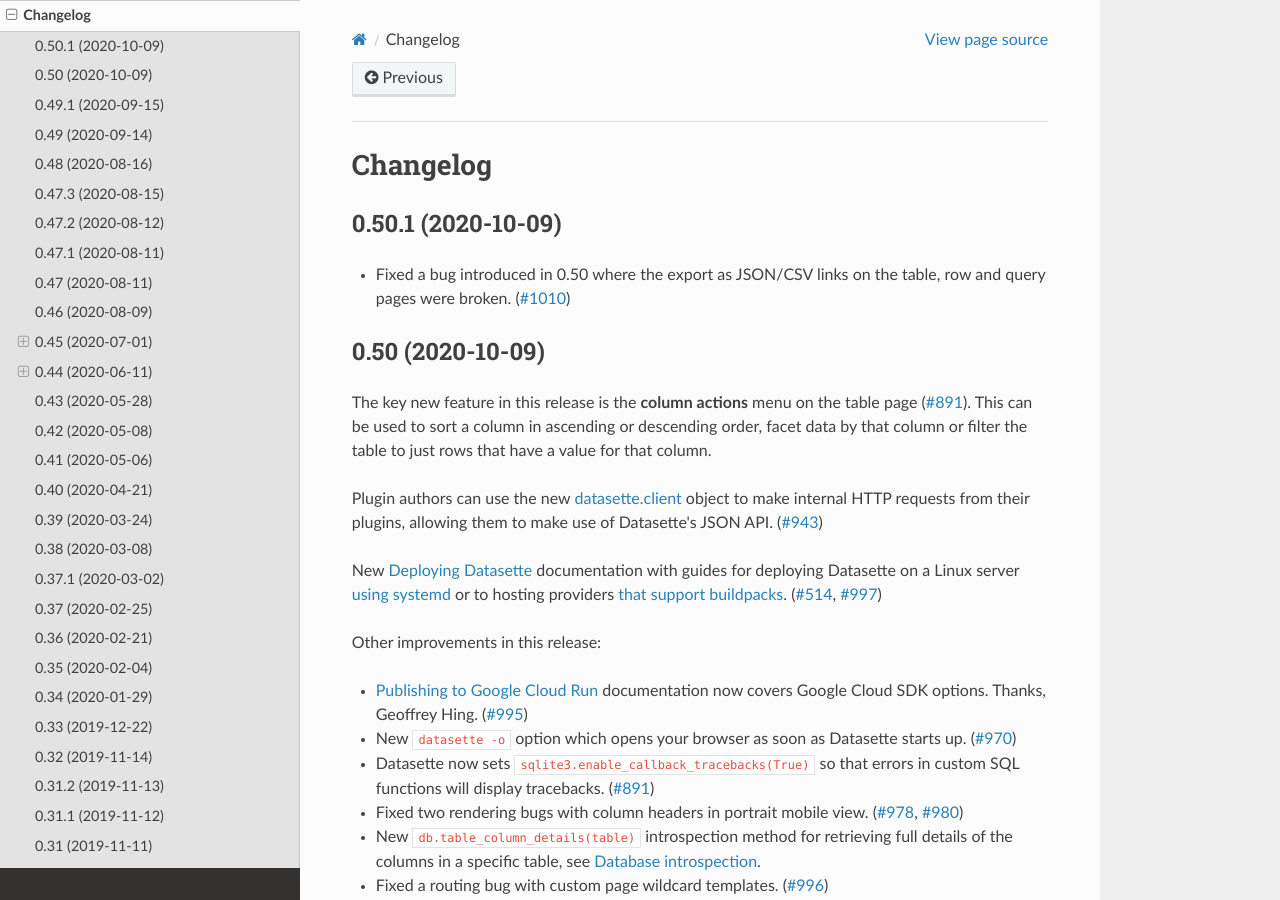
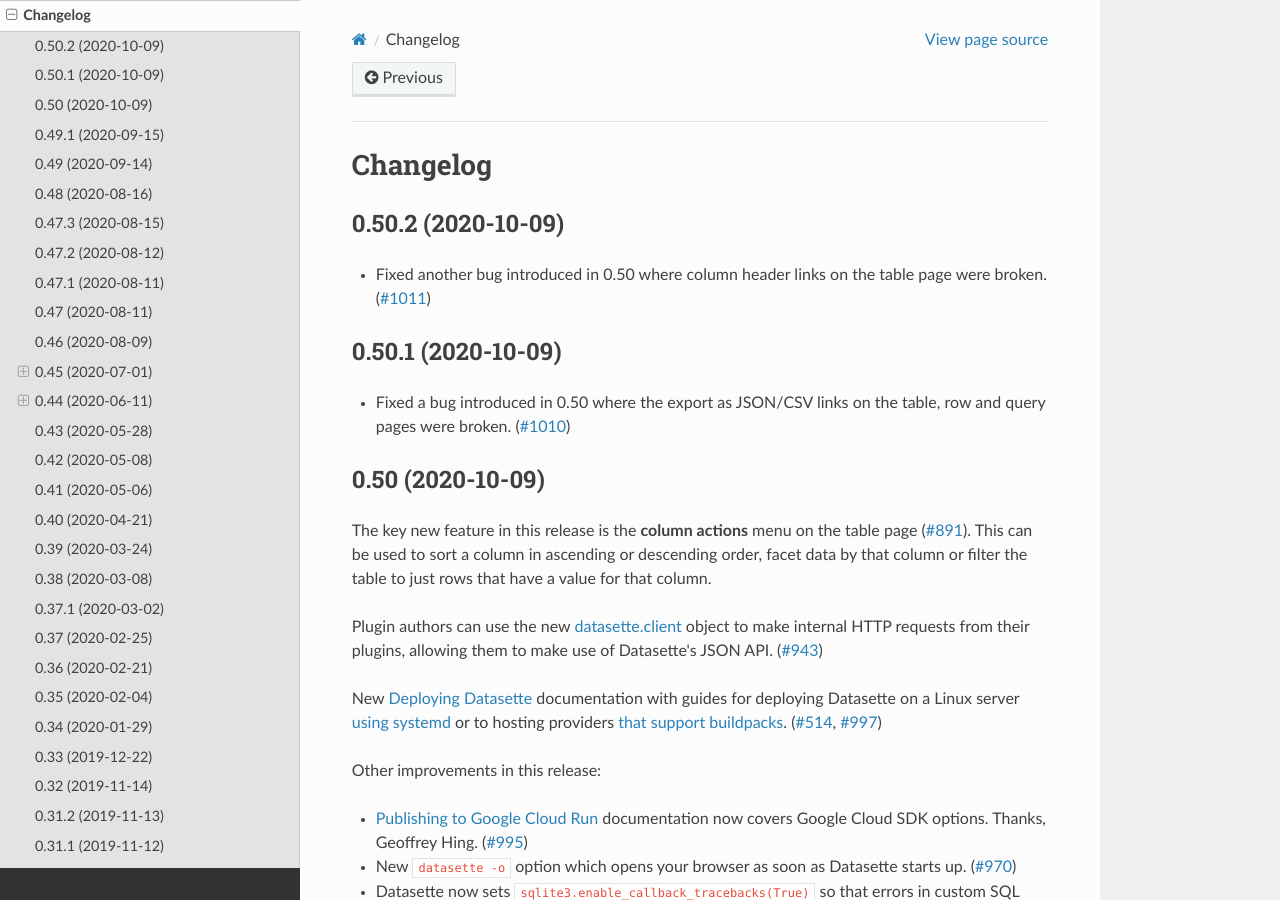
Before and after one commit to simonw/datasette, a Sphinx documentation site: the page built from docs/changelog.rst, in a window 1280 px wide and 900 px high. Built offline with Sphinx 7.4.7 and the Read the Docs theme 2.0.0, drawn with Linux system fonts in a browser that asks for light colours.

Commit message:
Release 0.50.2
Refs #1011

```diff
--- a/docs/changelog.rst
+++ b/docs/changelog.rst
@@ -4,7 +4,15 @@
 Changelog
 =========
 
-.. _v0_50.1:
+.. _v0_50_2:
+
+0.50.2 (2020-10-09)
+-------------------
+
+- Fixed another bug introduced in 0.50 where column header links on the table page were broken. (`#1011 <https://github.com/simonw/datasette/issues/1011>`__)
+
+
+.. _v0_50_1:
 
 0.50.1 (2020-10-09)
 -------------------
```
